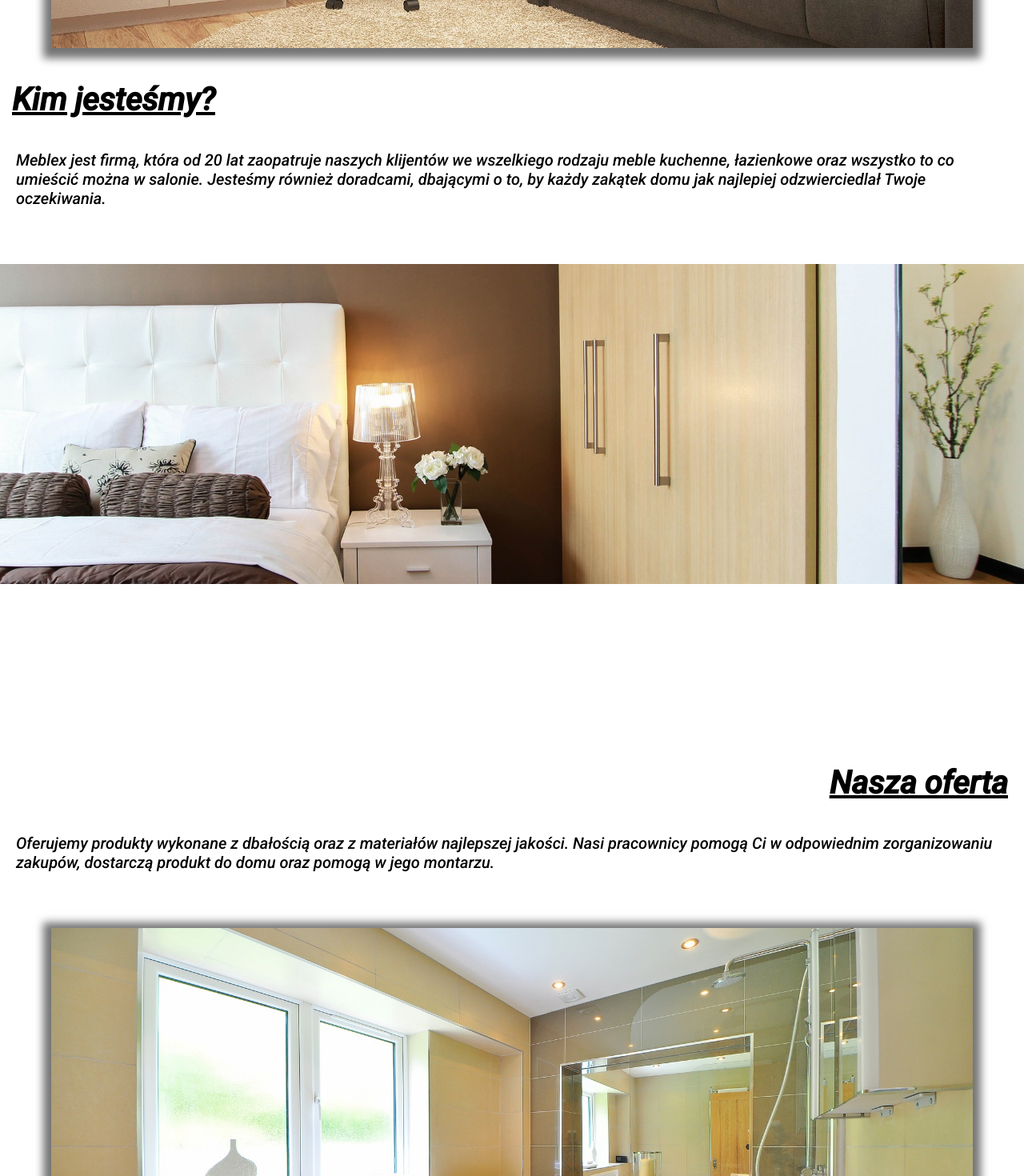
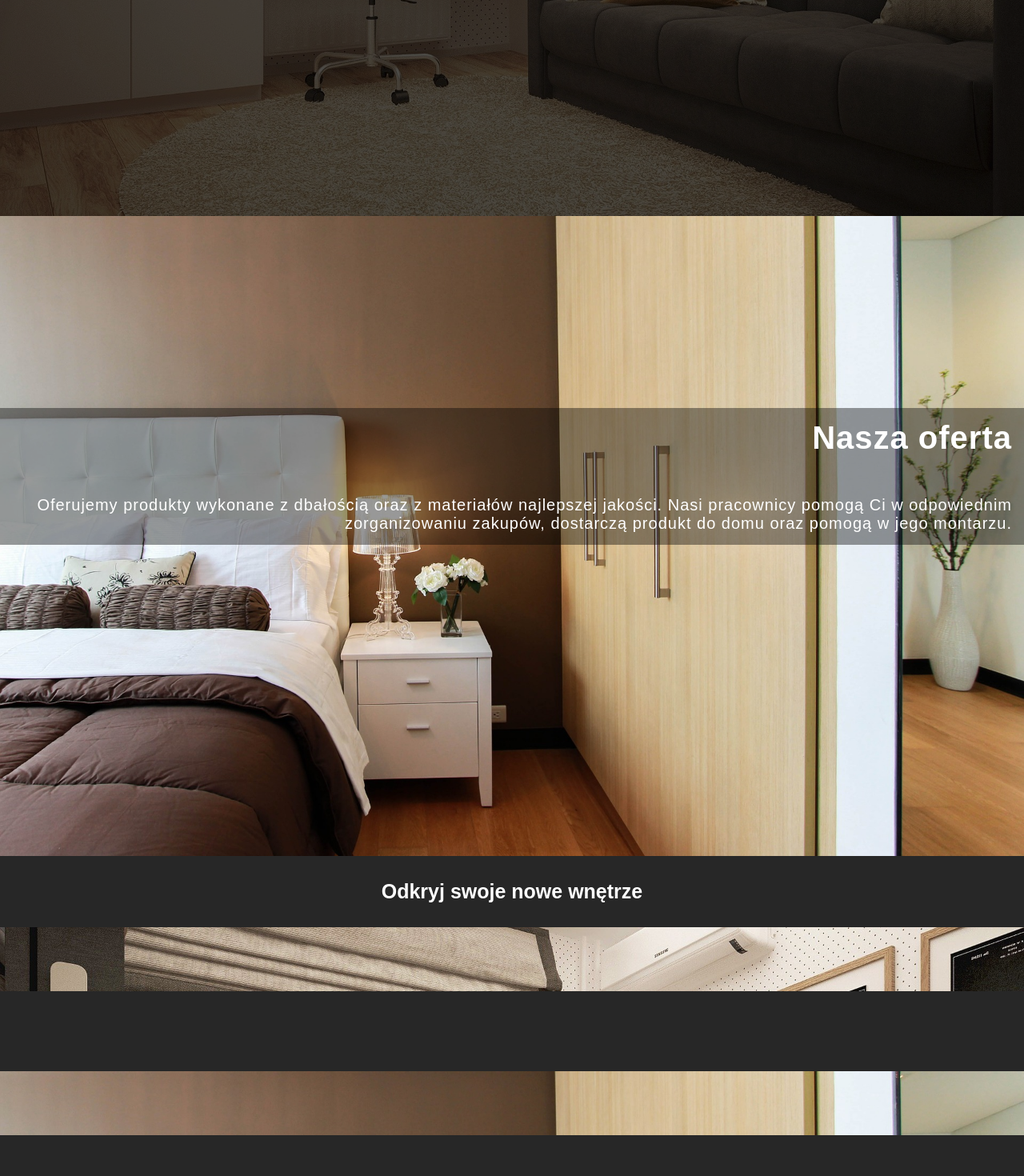
Before and after one commit to WieslawC/furniture-store-spa, a React (Create React App) app: page / in a window 1280 px wide. Shown: the part 1330-2800 px from the top of the page at 80% size. Built offline with nearby package versions, Linux system fonts and the light colour scheme.

Commit message:
Finished /home component for mobile devices

```diff
--- a/public/index.html
+++ b/public/index.html
@@ -7,7 +7,7 @@
   <title>SPA using React</title>
 
   <link rel="stylesheet" href="https://cdnjs.cloudflare.com/ajax/libs/font-awesome/5.15.1/css/all.min.css">
-  <link href="https://fonts.googleapis.com/css2?family=Roboto:ital,wght@1,500&display=swap" rel="stylesheet">
+
 </head>
 <body>
   <div id="root"></div>
--- a/src/components/App.js
+++ b/src/components/App.js
@@ -23,15 +23,6 @@ class App extends Component {
         );
       });
     });
-
-    //show elements on scroll
-    $(window).on("scroll", function () {
-      let scrollPosition = $(this).scrollTop();
-      $("div.content").each(function (item) {
-        let itemOffsetTop = $(this).offset().top;
-        if (itemOffsetTop - 600 < scrollPosition) $(this).addClass("active");
-      });
-    });
   }
 
   render() {
--- a/src/components/Header.js
+++ b/src/components/Header.js
@@ -8,7 +8,7 @@ const Header = () => {
       <div className="headerText">
         <h1>Meblex</h1>
         <div className="titleUnderline"></div>
-        <h2>Najnowsze trędy</h2>
+        <h2>Najnowsze trendy</h2>
         <h3>Najlepsza jakość</h3>
       </div>
       <i className="fas fa-bars menuIcon"></i>
--- a/src/components/pages/Home.js
+++ b/src/components/pages/Home.js
@@ -1,17 +1,38 @@
-import React from "react";
+import { React, Component } from "react";
 import "../../styles/Home.scss";
+import $ from "jquery";
 
-const Home = () => {
+class Home extends Component {
+  componentDidMount() {
+    // //show page elements on scroll
+    // $(window).on("scroll", function () {
+    //   let scrollPosition = $(this).scrollTop();
+    //   $("div.content").each(function () {
+    //     let itemOffsetTop = $(this).offset().top;
+    //     if (itemOffsetTop - 600 < scrollPosition) $(this).addClass("active");
+    //   });
+    // });
+
+    //small /home interactive gallery
+    $(".image").each(function () {
+      $(this).on("click", function () {
+        $(".image").each(function () {
+          $(this).removeClass("active");
+        });
+        $(this).addClass("active");
+      });
+    });
+  }
+  render() {
     return (
       <>
         <section className="introduction">
           <div className="backgroundImage"></div>
-        <div className="fadeAway"></div>
           <div className="content">
             <h4>Kim jesteśmy?</h4>
             <p>
               Meblex jest firmą, która od 20 lat zaopatruje naszych klijentów we
-            wszelkiego rodzaju meble kuchenne, łazienkowe oraz wszystko to co
+              wszelkiego rodzaju meble kuchenne, łazienkowe oraz wszystko to, co
               umieścić można w salonie. Jesteśmy również doradcami, dbającymi o
               to, by każdy zakątek domu jak najlepiej odzwierciedlał Twoje
               oczekiwania.
@@ -23,26 +44,26 @@ const Home = () => {
           <div className="content">
             <h4>Nasza oferta</h4>
             <p>
-            Oferujemy produkty wykonane z dbałością oraz z materiałów najlepszej
-            jakości. Nasi pracownicy pomogą Ci w odpowiednim zorganizowaniu
-            zakupów, dostarczą produkt do domu oraz pomogą w jego montarzu.
+              Oferujemy produkty wykonane z dbałością oraz z materiałów
+              najlepszej jakości. Nasi pracownicy pomogą Ci w odpowiednim
+              zorganizowaniu zakupów, dostarczą produkt do domu oraz pomogą w
+              jego montarzu.
             </p>
           </div>
         </section>
         <section className="showcase">
-        <div className="backgroundImage"></div>
-        <div className="content">
-          <h4>Lorem </h4>
-          <p>
-            Lorem ipsum dolor sit amet consectetur adipisicing elit. Assumenda
-            est enim, ipsa laudantium atque debitis fuga iusto quod laborum
-            ullam aperiam repellendus aliquam laboriosam repudiandae,
-            asperiores, nihil totam dig
-          </p>
+          <h4>Odkryj swoje nowe wnętrze</h4>
+          <div className="images">
+            <div className="image active"></div>
+            <div className="image"></div>
+            <div className="image"></div>
+            <div className="image"></div>
+            <div className="image"></div>
           </div>
         </section>
       </>
     );
-};
+  }
+}
 
 export default Home;
--- a/src/styles/App.css
+++ b/src/styles/App.css
@@ -5,5 +5,5 @@
 }
 
 html {
-  font-family: "Roboto", sans-serif;
+  font-family: arial;
 }
--- a/src/styles/Header.scss
+++ b/src/styles/Header.scss
@@ -13,6 +13,7 @@
       text-align: center;
       overflow: hidden;
       h1 {
+        font-size: 40px;
         padding-bottom: 10px;
         margin-bottom: 0px;
         letter-spacing: 2px;
@@ -29,12 +30,13 @@
         animation: moveTitleUnderline 1s 1s forwards;
       }
       h2 {
+        width: 100vw;
         margin-bottom: 10px;
-        font-size: 17px;
+        font-size: 25px;
         text-transform: uppercase;
       }
       h3 {
-        font-size: 15px;
+        font-size: 25px;
         text-transform: uppercase;
       }
     }
--- a/src/styles/Home.scss
+++ b/src/styles/Home.scss
@@ -1,68 +1,115 @@
+@mixin adjustBackground {
+  background-position: center;
+  background-size: cover;
+  background-repeat: no-repeat;
+}
+
+section {
+  background-color: rgb(39, 39, 39);
+  color: white;
+}
+
 @media only screen and (min-width: 320px) {
-  section {
+  section.introduction {
     position: relative;
-    height: 100vh;
-    color: rgb(47, 47, 47);
-    div.backgroundImage {
-      width: 90%;
-      height: 70%;
-      margin: 30px auto;
-      box-shadow: 0 3px 10px 10px rgb(117, 117, 117);
-      background-position: center;
-      background-size: cover;
-      background-repeat: no-repeat;
+    .backgroundImage {
+      width: 100%;
+      height: 100vh;
+      background-image: url(../img/sectionIntroductionBGI.jpg);
+      filter: brightness(30%);
+      margin: 0 auto;
+      @include adjustBackground();
     }
-    div.content {
+    .content {
       position: absolute;
-      bottom: 0%;
-      left: -100vw;
-      width: 100%;
-      opacity: 0;
-      background-color: rgba(#fff, 0.5);
+      top: 30%;
+      left: 0;
+      letter-spacing: 1px;
+
       h4 {
-        padding: 25px 0 10px 15px;
         font-size: 40px;
-        text-align: left;
-        text-decoration: underline;
+        margin-bottom: 20px;
+        padding: 15px;
       }
       p {
-        padding: 30px 10px 40px 20px;
+        padding: 15px;
         font-size: 20px;
-        text-align: left;
       }
-    }
-    div.content.active {
-      left: 0;
-      opacity: 1;
-      transition: 0.7s;
-    }
-  }
-
-  section.introduction {
-    div.backgroundImage {
-      background-image: url(../img/sectionIntroductionBGI.jpg);
     }
   }
 
   section.offerts {
-    div.backgroundImage {
+    position: relative;
+    .backgroundImage {
+      width: 100%;
+      height: 100vh;
       background-image: url(../img/sectionOffertsBGi.jpg);
-      width: 100%;
-      height: 50%;
-      box-shadow: none;
       background-attachment: fixed;
+      @include adjustBackground();
     }
-    div.content {
+    .content {
+      position: absolute;
+      top: 30%;
+      left: 0;
+      letter-spacing: 1px;
+      text-align: right;
+      background-color: rgba(#000, 0.4);
       h4 {
-        text-align: right;
-        padding-right: 20px;
+        font-size: 40px;
+        margin-bottom: 20px;
+        padding: 15px;
+      }
+      p {
+        padding: 15px;
+        font-size: 20px;
       }
     }
   }
 
   section.showcase {
-    div.backgroundImage {
-      background-image: url(../img/sectionShowcaseBGI.jpg);
+    h4 {
+      font-size: 25px;
+      padding: 30px 10px;
+      text-align: center;
+    }
+    .images {
+      width: 100%;
+      height: 100vh;
+      margin: 0 auto;
+      display: flex;
+      flex-direction: column;
+      justify-content: space-between;
+      align-items: center;
+      .image {
+        width: 100%;
+        height: 10%;
+        margin-bottom: 2px;
+        transition: 0.6s;
+        background-position: center;
+        background-size: cover;
+        background-repeat: no-repeat;
+        filter: brightness(40%);
+      }
+      .image.active {
+        flex-grow: 1;
+        filter: brightness(100%);
+      }
+      .image:nth-of-type(1) {
+        background-image: url(../img/sectionIntroductionBGI.jpg);
+      }
+      .image:nth-of-type(2) {
+        background-image: url(../img/sectionOffertsBGi.jpg);
+      }
+      .image:nth-of-type(3) {
+        background-image: url(../img/sectionShowcaseBGI.jpg);
+      }
+      .image:nth-of-type(4) {
+        background-image: url(../img/sectionIntroductionBGI.jpg);
+      }
+      .image:nth-of-type(5) {
+        background-image: url(../img/sectionOffertsBGi.jpg);
+        margin-bottom: 0;
+      }
     }
   }
 }
```
Lines whose indentation alone changed are shown as unchanged.
